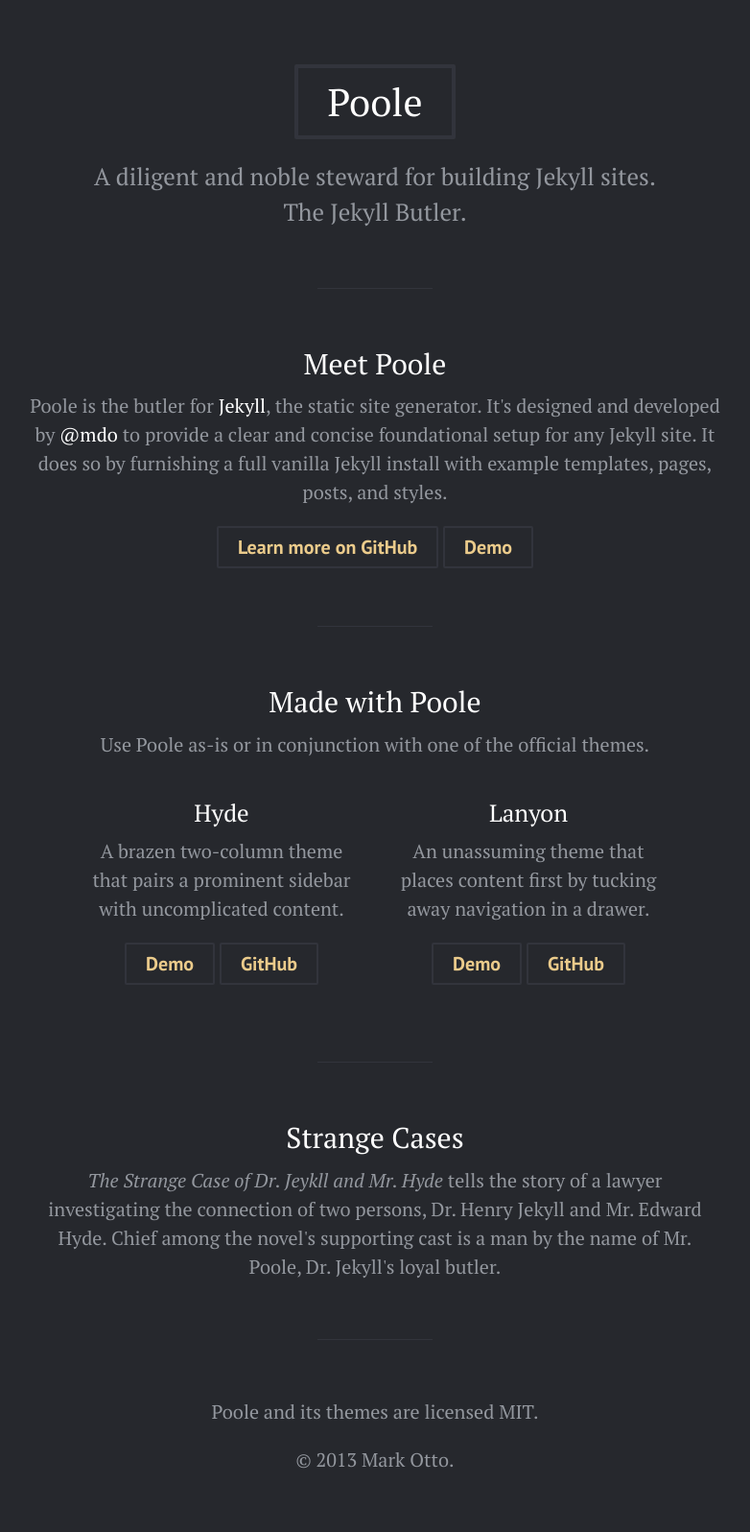
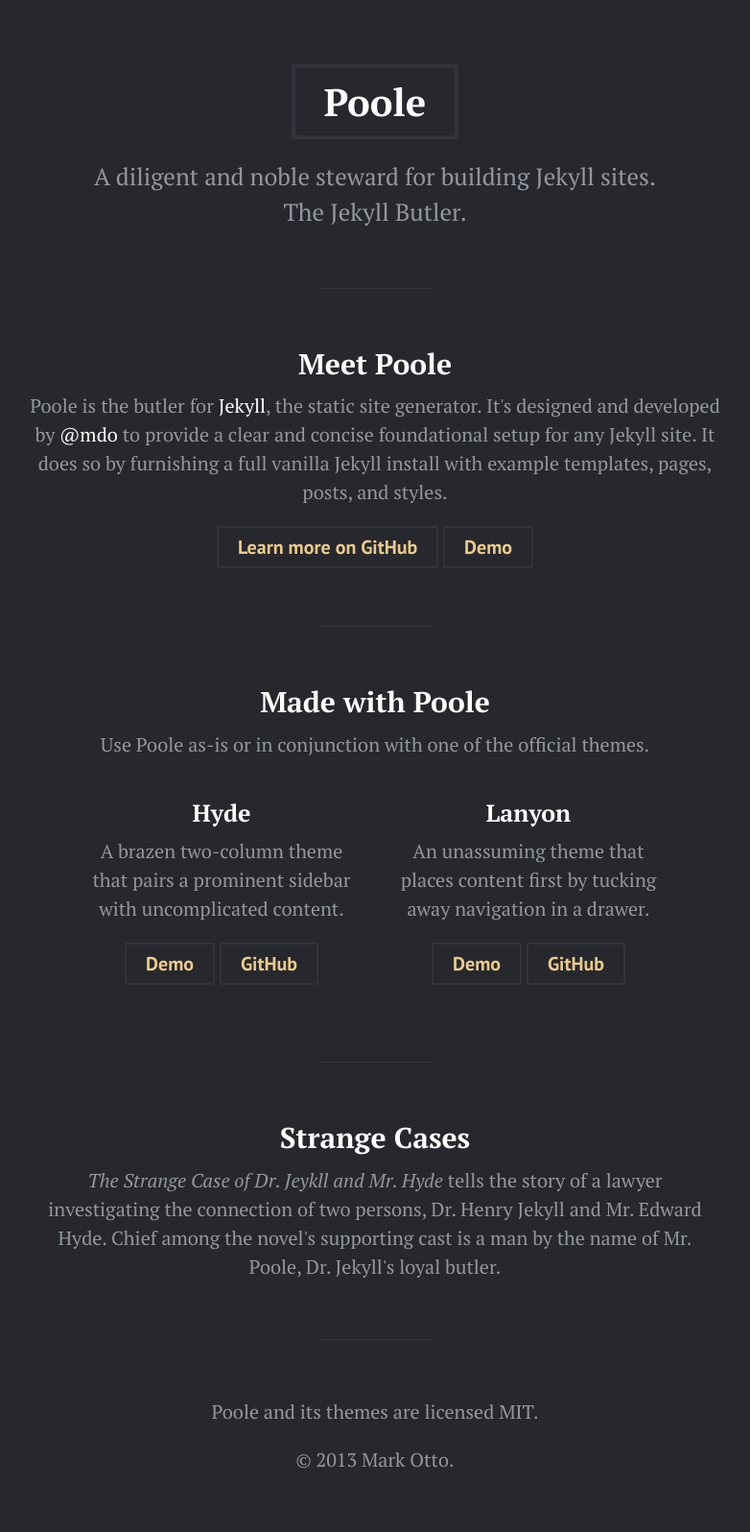
Before and after one commit to poole/www, a Jekyll site: the page built from index.html, in a window 1280 px wide. Shown: the whole page at 96% size, without its empty margins (249-1031 px from the left). Built offline with Jekyll 4.4.1, drawn with Linux system fonts in a browser that asks for light colours; Markdown is read by kramdown in place of the engine named in the settings; the list of posts is cut into pages by our own code.

Commit message:
upgrade to latest poole.css

```diff
--- a/public/css/poole.css
+++ b/public/css/poole.css
@@ -9,13 +9,8 @@
  *    \ \_\
  *     \/_/
  *
- * In the novel, *The Strange Case of Dr. Jeykll and Mr. Hyde*, Mr. Poole is Dr.
- * Jekyll's virtuous and loyal butler. Similarly, Poole is an upstanding and
- * effective foundation for Jekyll themes.
- *
- * Designed, built, and released under MIT license by @mdo.
- *
- * Learn more at https://github.com/poole/poole.
+ * Designed, built, and released under MIT license by @mdo. Learn more at
+ * https://github.com/poole/poole.
  */
 
 
@@ -27,7 +22,6 @@
  * Messages
  * Container
  * Masthead
- * Sidebar
  * Posts and pages
  * Pagination
  * Reverse layout
@@ -54,11 +48,11 @@
 }
 
 html {
-  font-family: "PT Sans", Helvetica, Arial, sans-serif;
+  font-family: "Helvetica Neue", Helvetica, Arial, sans-serif;
   font-size: 16px;
   line-height: 1.5;
 }
-@media (min-width: 48rem) {
+@media (min-width: 38rem) {
   html {
     font-size: 20px;
   }
@@ -67,6 +61,8 @@
 body {
   color: #515151;
   background-color: #fff;
+  -webkit-text-size-adjust: 100%;
+      -ms-text-size-adjust: 100%;
 }
 
 /* No `:visited` state is required by default (browsers will use `a`) */
@@ -83,7 +79,7 @@
 /* Headings */
 h1, h2, h3, h4, h5, h6 {
   margin-bottom: .5rem;
-  font-weight: normal;
+  font-weight: bold;
   line-height: 1.25;
   color: #313131;
   text-rendering: optimizeLegibility;
@@ -104,16 +100,31 @@
   font-size: 1rem;
 }
 
+/* Body text */
 p {
   margin-top: 0;
   margin-bottom: 1rem;
 }
 
-ul, ol {
+strong {
+  color: #303030;
+}
+
+
+/* Lists */
+ul, ol, dl {
   margin-top: 0;
   margin-bottom: 1rem;
 }
 
+dt {
+  font-weight: bold;
+}
+dd {
+  margin-bottom: .5rem;
+}
+
+/* Misc */
 hr {
   position: relative;
   margin: 1.5rem 0;
@@ -122,22 +133,18 @@
   border-bottom: 1px solid #fff;
 }
 
-strong {
-  color: #303030;
-}
-
 abbr {
-  background-color: #eee;
-  display: inline-block;
-  padding: .25em;
   font-size: 85%;
   font-weight: bold;
   color: #555;
-  text-shadow: 0 1px 1px rgba(255, 255, 255, 0.5);
   text-transform: uppercase;
-  border-radius: 3px;
+}
+abbr[title] {
+  cursor: help;
+  border-bottom: 1px dotted #e5e5e5;
 }
 
+/* Code */
 code,
 pre {
   font-family: Menlo, Monaco, "Courier New", monospace;
@@ -181,7 +188,7 @@
   padding: .5rem 1rem;
   margin: .8rem 0;
   color: #7a7a7a;
-  border-left: .25rem solid #eee;
+  border-left: .25rem solid #e5e5e5;
 }
 blockquote p:last-child {
   margin-bottom: 0;
@@ -197,6 +204,23 @@
   display: block;
   margin: 0 0 1rem;
   border-radius: 5px;
+}
+
+/* Tables */
+table {
+  margin-bottom: 1rem;
+  width: 100%;
+  border: 1px solid #e5e5e5;
+  border-collapse: collapse;
+}
+td,
+th {
+  padding: .25rem .5rem;
+  border: 1px solid #e5e5e5;
+}
+tbody tr:nth-child(odd) td,
+tbody tr:nth-child(odd) th {
+  background-color: #f9f9f9;
 }
 
 
@@ -234,16 +258,11 @@
  */
 
 .container {
-  max-width: 32rem;
+  max-width: 38rem;
   padding-left:  1rem;
   padding-right: 1rem;
   margin-left:  auto;
   margin-right: auto;
-}
-@media (min-width: 48rem) {
-  .container {
-    max-width: 38rem;
-  }
 }
 
 
@@ -256,7 +275,7 @@
 .masthead {
   padding-top:    1rem;
   padding-bottom: 1rem;
-  margin-bottom: 2rem;
+  margin-bottom: 3rem;
 }
 .masthead-title {
   margin-top: 0;
@@ -271,11 +290,6 @@
   font-weight: 400;
   color: #c0c0c0;
   letter-spacing: 0;
-}
-@media (min-width: 48rem) {
-  .masthead {
-    margin-bottom: 3rem;
-  }
 }
 
 
@@ -339,7 +353,7 @@
 /*
  * Pagination
  *
- * Super lightweight (HTML-wise) blog pagination. `span`s are provided for when
+ * Super lightweight (HTML-wise) blog pagination. `span`s are provide for when
  * there are no more previous or next posts to show.
  */
 
```
